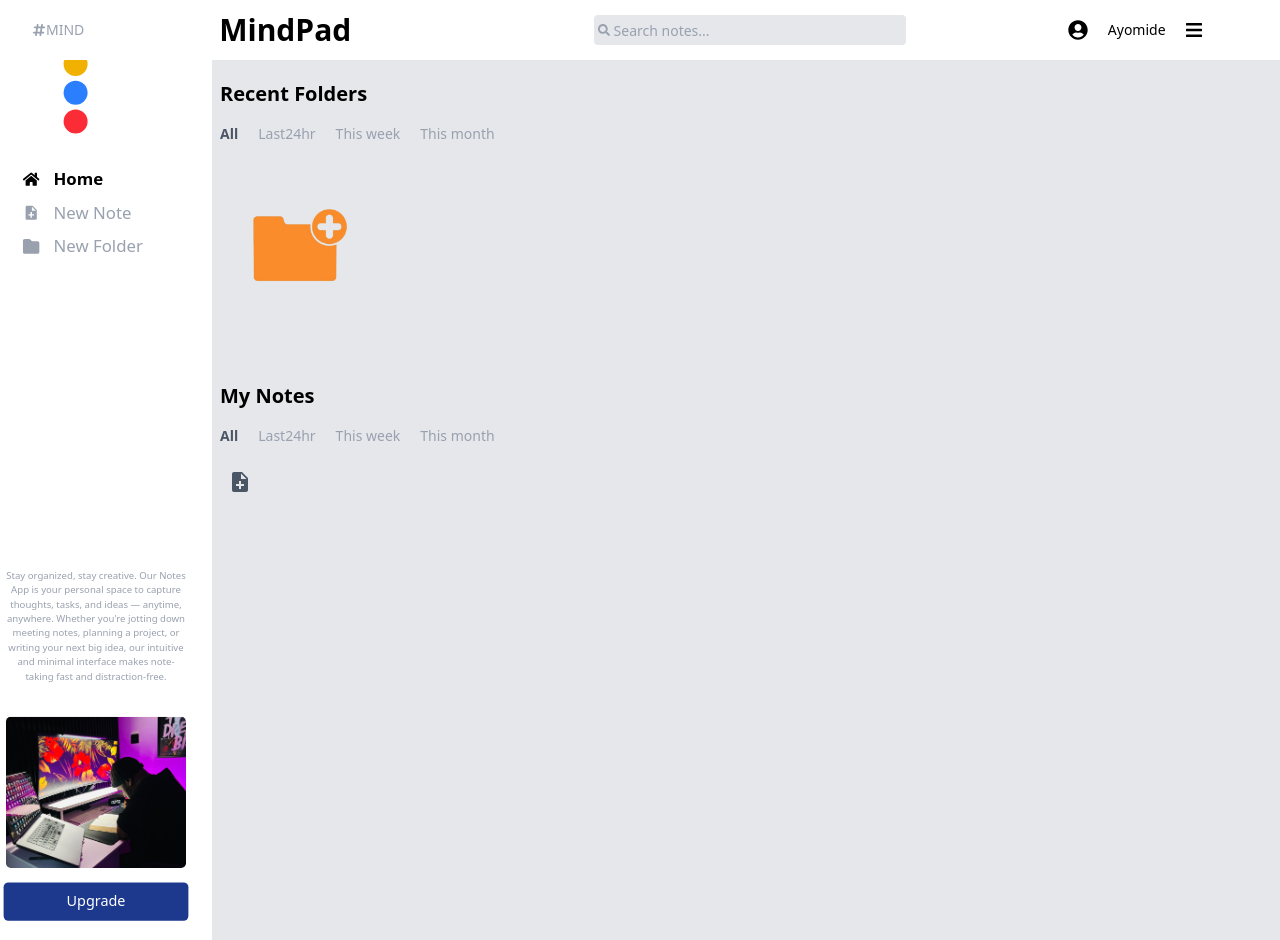
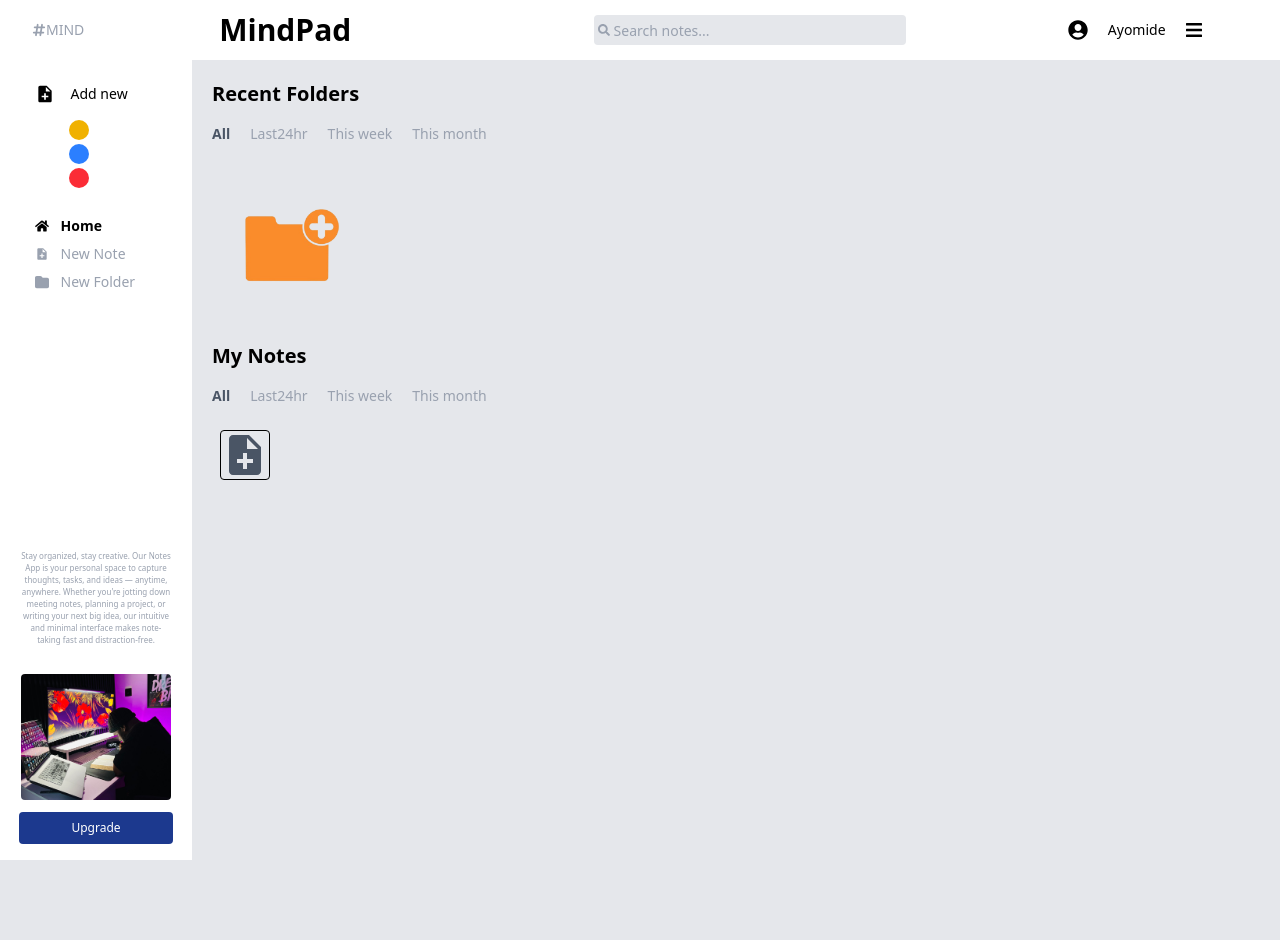
Before and after one commit to Ayomi-Dev/MindApp, a React (Vite) app: page / in a window 1280 px wide. After the commit the page ends 800 px from the top, so only its background shows below. Built offline with nearby package versions, Linux system fonts and the light colour scheme.

Commit message:
Made changes to sidebar for mobile view

```diff
--- a/src/App.tsx
+++ b/src/App.tsx
@@ -9,7 +9,7 @@ import { Edit } from "./pages/Edit";
 import { SearchPage } from "./pages/SearchPage";
 import { CreateFolderPage } from "./pages/CreateFolderPage";
 import { FolderPage } from "./pages/FolderPage";
-import { useState } from "react";
+import { useEffect, useState } from "react";
 
 
 
@@ -20,11 +20,32 @@ function App() {
   const toggleSidebar = () => {
     setSidebarOpen(!sideBarOpen)
   }
+  useEffect(() => {
+    setSidebarOpen(false)
+  }, [location.pathname]) // Reset sidebars state when the route changes
+
+  useEffect(() => {
+    const handleEscape = (event: KeyboardEvent) => {
+      if(event.key === 'Escape') {
+        setSidebarOpen(false) // Close sidebar when Escape key is pressed
+      }
+    }
+    window.addEventListener('keydown', handleEscape) // Add event listener for Escape key to close sidebar when esc key is pressed
+    return () => {
+      window.addEventListener('keydown', handleEscape) // Cleanup event listener on component unmount
+    }
+  }, [])
   return(
-    <div className="w-full">
+    <div className="w-full relative">
           <Topbar toggleSidebar={toggleSidebar} />
-          <div className="flex h-screen relative gap-2">
+          <div className="relative min-h-screen gap-2">
             <Sidebar sideBarOpen={sideBarOpen} />
+            {sideBarOpen && <div
+              className="fixed inset-0 bg-black opacity-95 z-[80] sm:hidden"
+              onClick={() => setSidebarOpen(false)}
+            >
+            </div> /* Overlay to close sidebar when clicked outside */
+            }
             <AnimatePresence mode="wait" initial={false}>
               <Routes location={location} key={location.pathname}>
 
--- a/src/components/FolderCard.tsx
+++ b/src/components/FolderCard.tsx
@@ -19,9 +19,9 @@ export const FolderCard: FC<FolderCardProps> = ({folder}) => {
           <span>{folder.noteIds.length}</span>
         </div>
         <Link to={`/folder/${folder.id}`}>
-              <FaFolder className='text-[3rem] text-white text-xl font-light py-4' />
+              <FaFolder className='text-[4rem] text-white text-xl font-light py-4' />
               <h3 className="text-white font-bold text-2xl mt-6">{folder.title}</h3>
-              <span className='py-2 text-xs text-white font-light'>{folder.createdAt}</span>
+              <span className='py-4 text-xs text-white font-light'>{folder.createdAt}</span>
         </Link>
         <MdDelete className='text-2xl text-black' onClick={()=> {deleteFolder(folder.id)}} />
       </div>
--- a/src/components/NoteDetails.tsx
+++ b/src/components/NoteDetails.tsx
@@ -15,9 +15,9 @@ export const NoteDetails = () => {
       }, 1000)
   }
   return (
-    <section className="w-full h-full px-4 text-center">
+    <section className="w-full h-full text-center">
         <h2 className="text-xl font-semibold text-center py-4">Note Details</h2>
-        <div className="w-[90%] md:w-[60%] mx-auto">
+        <div className="w-[95%] md:w-[60%] mx-auto">
             {note ? (
                 <div className="bg-white shadow-2xl flex flex-col items-center justify-center rounded-md p-3 min-h-[500px]">
                     <h3 className="text-black text-lg pb-2">{note.title}</h3>
--- a/src/components/NoteForm.tsx
+++ b/src/components/NoteForm.tsx
@@ -68,7 +68,7 @@ export const NoteForm = () => {
 
         <label htmlFor="" className="block text-xs py-2 text-gray-700">Notes</label>
         <textarea name="notes" id="" rows={10} required
-                  className={`${noteBgColor} text-sm rounded-sm w-full border-[1px] border-gray-300 outline-none p-2 placeholder:text-gray-300 `}
+                  className={`${noteBgColor} text-sm text-white rounded-sm w-full border-[1px] border-gray-300 outline-none p-2 placeholder:text-gray-500 font-semibold `}
                   placeholder='Write your idea here...'
                   onChange={(e) => setNoteContent(e.target.value)}
                   // style={{ backgroundColor: noteBgColor }}
--- a/src/components/PageWrapper.tsx
+++ b/src/components/PageWrapper.tsx
@@ -10,7 +10,7 @@ export const PageWrapper = ({children}: {children: ReactNode}) => {
 
   return (
     <motion.div
-      className="flex-1"
+      className="md:w-[85%] md:left-[15%] left-0 top-[60px] relative"
       initial="hidden"
       animate="enter"
       exit="exit"
--- a/src/components/Sidebar.tsx
+++ b/src/components/Sidebar.tsx
@@ -3,7 +3,7 @@ import { FaFolder } from 'react-icons/fa6'
 import { MdNoteAdd } from 'react-icons/md'
 import { Link, useLocation } from 'react-router-dom'
 import { FaHome } from 'react-icons/fa'
-import { motion } from 'framer-motion'
+
 import type { FC } from 'react'
 
 interface SidebarProp {
@@ -13,16 +13,16 @@ interface SidebarProp {
 export const Sidebar: FC<SidebarProp> = ({sideBarOpen}) => {
   const location = useLocation()
 
-
-  const activePage = (path: string) => {
+  const activePage = (path: string) => { // Function to check if the current path matches the given path
+    window.scrollTo(0, 0) // Scroll to top when the sidebar is opened
     return location.pathname === path
   }
   return (
-    <motion.div
-      animate={{scale: 1.2}}
-      className={`${sideBarOpen ? 'flex' : 'hidden'} absolute right-0 z-[999] sm:sticky
-      md:left-0 top-0 min-h-screen sm:h-screen sm:flex justify-between flex-col items-center w-[100%]
-      sm:w-[20%] md:w-[15%] py-4 bg-white`}
+    <div
+      className={`fixed right-0 z-[90] md:translate-x-0
+       md:left-0 top-[60px] min-h-screen md:h-screen md:flex justify-between flex-col items-center w-[75%]
+      transform transition-transform duration-300 ease-in-out
+      md:w-[15%] py-4 bg-white ${sideBarOpen ? 'translate-x-0' : 'translate-x-full'}`}
       >
       <div className="py-2 w-[80%] mx-auto">
         <div className="flex items-center w-[80%] md:gap-4 mx-auto">
@@ -73,6 +73,6 @@ export const Sidebar: FC<SidebarProp> = ({sideBarOpen}) => {
       </div>
 
 
-    </motion.div>
+    </div>
   )
 }
--- a/src/components/Topbar.tsx
+++ b/src/components/Topbar.tsx
@@ -3,6 +3,7 @@ import { Searchbar } from "./Searchbar"
 import { FaHashtag } from "react-icons/fa6"
 // import {isActive} from "../utility/isActive"
 import type { FC } from "react"
+import { Link } from "react-router-dom"
 
 interface TopbarProp {
   toggleSidebar: () => void
@@ -11,7 +12,7 @@ export const Topbar:FC<TopbarProp> = ({toggleSidebar}) => {
   // const { toggleSidebar } = isActive();
 
   return (
-    <nav className="flex items-center md:justify-start justify-between px-0 gap-2 md:px-4 z-[9999] w-full h-[60px] bg-white top-0 sticky">
+    <nav className="flex items-center md:justify-start justify-between px-0 gap-2 md:px-4 z-[99] w-full h-[60px] bg-white top-0 fixed">
 
       <div className="sm:flex hidden sm:justify-self-start sm:items-center px-4 w-[10%] sm:w-[15%] text-sm text-gray-400">
         <FaHashtag className="" />
@@ -19,9 +20,9 @@ export const Topbar:FC<TopbarProp> = ({toggleSidebar}) => {
       </div>
 
       <div className="px-2 w-[30%] ">
-        <a href="" className="md:text-3xl text-xl font-semibold text-black">
+        <Link to="/" className="md:text-3xl text-xl font-semibold text-black">
           MindPad
-        </a>
+        </Link>
       </div>
 
       <Searchbar />
--- a/src/pages/Edit.tsx
+++ b/src/pages/Edit.tsx
@@ -42,11 +42,11 @@ export const Edit = () => {
         createdAt: `${noteToEdit.createdAt}`,
         updatedAt: `${dateFormat} at ${timeFormat}`
       })
+      setTimeout(() => {
+        navigate(`/note/${noteToEdit.id}`)
+      }, 1000)
     }
 
-    setTimeout(() => {
-      navigate('/')
-    }, 1000)
   }
   return (
     <PageWrapper>
--- a/src/pages/Home.tsx
+++ b/src/pages/Home.tsx
@@ -15,8 +15,8 @@ export const Home = () => {
   return (
     <PageWrapper>
 
-    <main className="w-full">
-      <section className="w-full px-4 sm:p-5">
+    <main className="w-full p-5">
+      <section className="w-full">
         <h2 className="text-xl font-semibold">Recent Folders</h2>
         <div className="w-full flex py-4 text-sm gap-5 text-gray-400">
           {["all", "last24hr", 'thisweek', 'thismonth'].map((range) => {
@@ -26,7 +26,7 @@ export const Home = () => {
           })}
         </div>
 
-        <div className="grid w-full sm:w-[80%] grid-cols-1 md:grid-cols-[repeat(auto-fill,_minmax(200px,_1fr))] py-4 gap-4">
+        <div className="grid w-full md:w-[90%] grid-cols-1 md:grid-cols-[repeat(auto-fill,_minmax(200px,_1fr))] py-4 gap-4">
           <div className="w-[150px] h-[150px]">
             <Link to='new-folder'>
               <img src={Folder} className='w-full h-full object-cover' alt="" />
@@ -40,7 +40,7 @@ export const Home = () => {
       </section>
 
 
-      <section className="w-full px-4 sm:p-5 block">
+      <section className="w-full block">
         <h2 className="text-xl font-semibold">My Notes</h2>
         <div className="w-full flex py-4 text-sm gap-5 text-gray-400">
           {["all", "last24hr", 'thisweek', 'thismonth'].map((range) => {
@@ -51,8 +51,8 @@ export const Home = () => {
         </div>
         <div className="flex flex-wrap gap-3 w-full">
           <div className="rounded-md flex justify-center items-center p-2">
-            <Link to={`/new-note`}>
-              <MdNoteAdd className='text-2xl text-gray-600' />
+            <Link to={`/new-note`} className='border rounded-sm'>
+              <MdNoteAdd className='text-5xl text-gray-600' />
             </Link>
           </div>
           <NoteCard />
```
Also changed, not shown: src/components/FolderDetails.tsx (+7 -5 lines), src/components/NoteCard.tsx (+9 -8 lines), vercel.json (added). Lines whose indentation alone changed are shown as unchanged.
